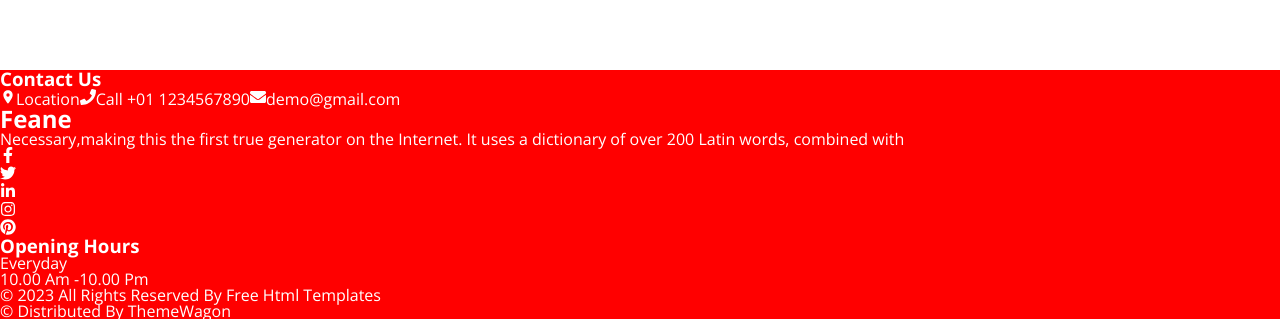
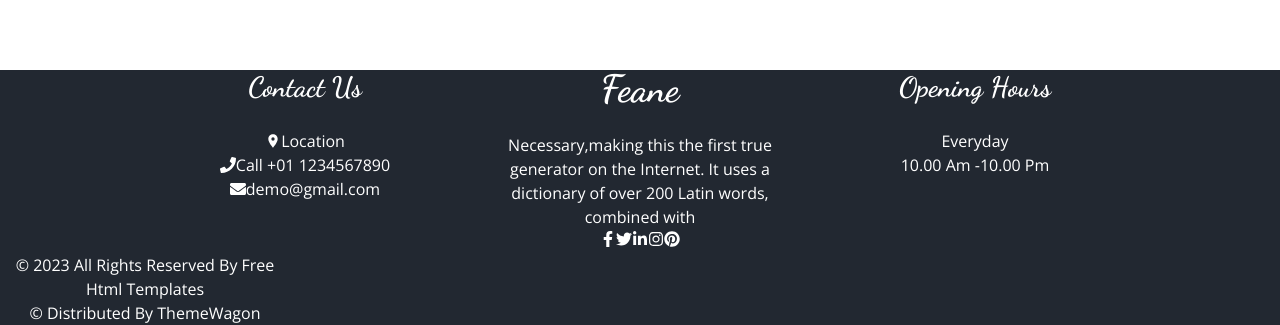
Before and after one commit to BrunoSilvaFaria/feane, a React (Vite) app: page / in a window 1280 px wide. Shown: the part 3966-4291 px from the top of the page. Built offline with nearby package versions, Linux system fonts and the light colour scheme.

Commit message:
feat: adição de estilização ao footer

```diff
--- a/src/components/Footer/Footer.jsx
+++ b/src/components/Footer/Footer.jsx
@@ -13,33 +13,30 @@ import {
 function Footer() {
   return (
     <Conteiner>
-      <div>
+      <div className="conteiners">
+        <div className="conteiner">
           <h3>Contact Us </h3>
           <span>
             <IconLocation />
             <a href="#">Location</a>
           </span>
-
           <span>
             <IconPhone />
             <a href="tel=+01 1234567890">Call +01 1234567890</a>
           </span>
-
           <span>
             <IconEnvelope />
             <a href="mailto:demo@gmail.com">demo@gmail.com</a>
           </span>
         </div>
-
-      <div>
+        <div className="conteiner">
           <h2>Feane</h2>
           <p>
             Necessary,making this the first true generator on the Internet. It
             uses a dictionary of over 200 Latin words, combined with
           </p>
-
           <nav>
-          <ul>
+            <ul className='icons-social'>
               <li>
                 <Link>
                   <IconFacebook />
@@ -68,14 +65,14 @@ function Footer() {
             </ul>
           </nav>
         </div>
-
-      <div>
+        <div className="conteiner">
           <h3>Opening Hours</h3>
           <p>Everyday</p>
           <p>10.00 Am -10.00 Pm</p>
         </div>
+      </div>
 
-      <div>
+      <div className="conteiner">
         <p>© 2023 All Rights Reserved By Free Html Templates</p>
         <p>© Distributed By ThemeWagon</p>
       </div>
--- a/src/components/Footer/styles.js
+++ b/src/components/Footer/styles.js
@@ -1,6 +1,44 @@
 import { styled} from "styled-components";
-
+import { displayFlex } from '../styles';
+import { openRegular, dancingBold, dancingSemi } from "../../helpers/tipografia";
 
 export const Conteiner = styled.header`
-    background-color: red;
-`
+  background-color: #222831;
+  ${openRegular};
+  font-size: 1em;
+  line-height: 24px;
+  text-align: center;
+  .conteiners {
+    width: 90%;
+    max-width: 960px;
+    margin: auto;
+  }
+  .conteiners,
+  .icons-social {
+    ${displayFlex};
+    align-items: flex-start;
+  }
+
+  .conteiner {
+    h3,
+    h2 {
+      margin-bottom: 25px;
+    }
+    h2 {
+      ${dancingBold};
+      font-size: 38px;
+      line-height: 38px;
+    }
+    h3 {
+      ${dancingSemi};
+      font-size: 28px;
+      line-height: 34px;
+    }
+    width: 290px;
+    .icons-social,
+    span {
+      ${displayFlex};
+      justify-content: center;
+    }
+  }
+`;
```
Lines whose indentation alone changed are shown as unchanged.
